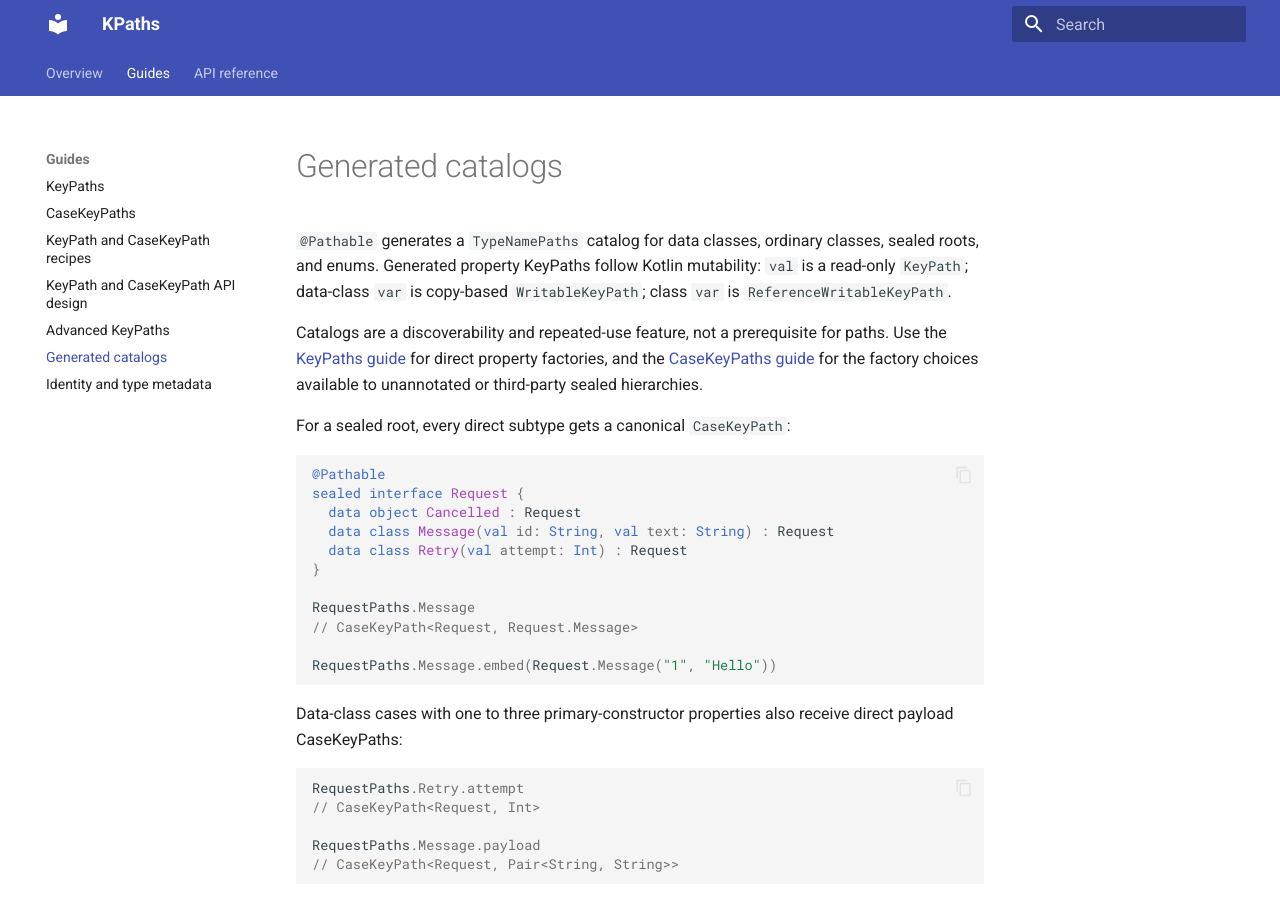
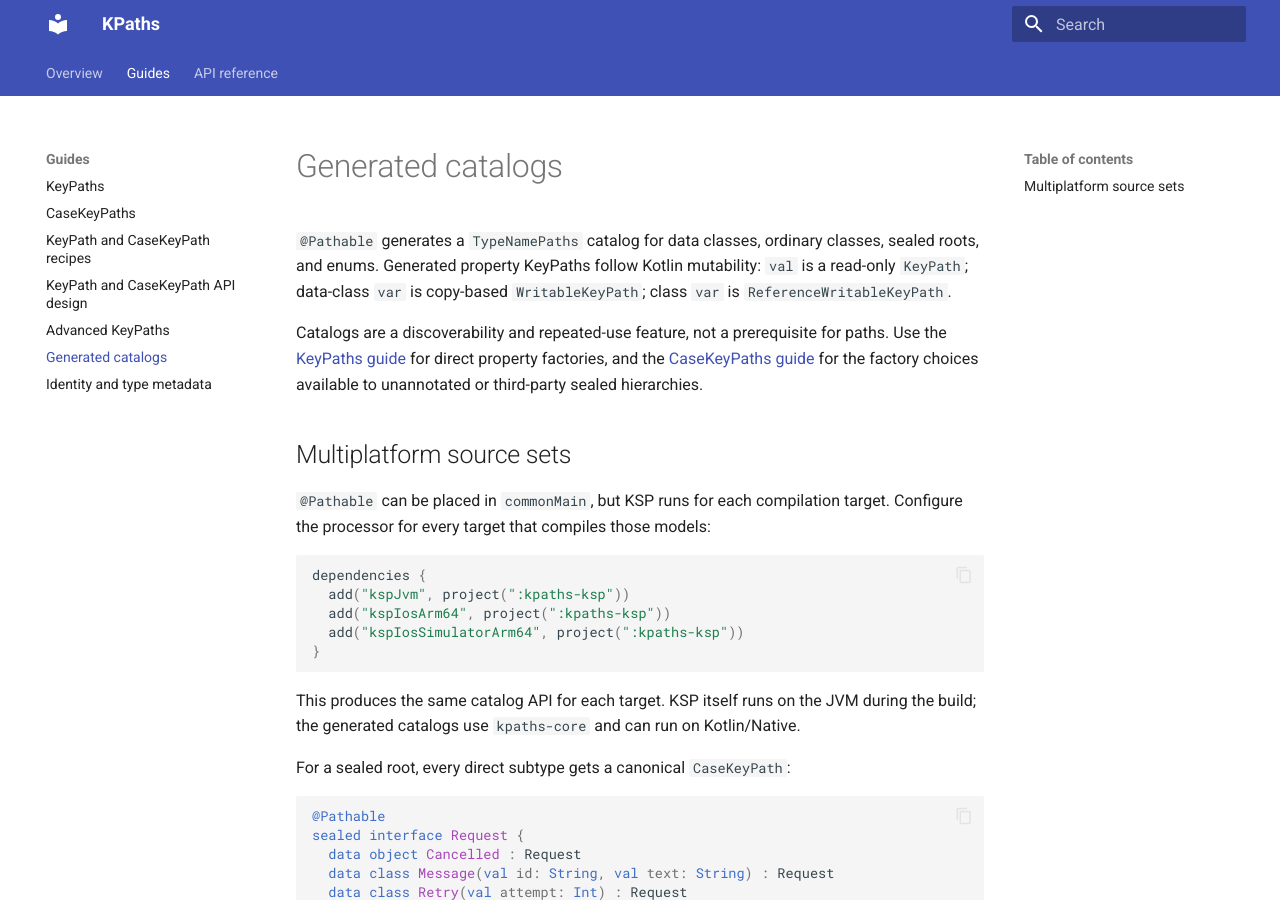
Before and after one commit to Brennanium/KPaths, an MkDocs documentation site: the page built from docs/generation.md, in a window 1280 px wide and 900 px high. Built offline with MkDocs 1.6.1 and Material for MkDocs 9.7.7, drawn with Linux system fonts in a browser that asks for light colours.

Commit message:
Verify KSP catalogs on iOS targets

````diff
--- a/docs/generation.md
+++ b/docs/generation.md
@@ -5,6 +5,22 @@
 Catalogs are a discoverability and repeated-use feature, not a prerequisite for paths. Use the
 [KeyPaths guide](key-paths.md) for direct property factories, and the [CaseKeyPaths guide](case-paths.md)
 for the factory choices available to unannotated or third-party sealed hierarchies.
+
+## Multiplatform source sets
+
+`@Pathable` can be placed in `commonMain`, but KSP runs for each compilation target. Configure the
+processor for every target that compiles those models:
+
+```kotlin
+dependencies {
+  add("kspJvm", project(":kpaths-ksp"))
+  add("kspIosArm64", project(":kpaths-ksp"))
+  add("kspIosSimulatorArm64", project(":kpaths-ksp"))
+}
+```
+
+This produces the same catalog API for each target. KSP itself runs on the JVM during the build;
+the generated catalogs use `kpaths-core` and can run on Kotlin/Native.
 
 For a sealed root, every direct subtype gets a canonical `CaseKeyPath`:
 
````
Also changed, not shown: 1 other file.
